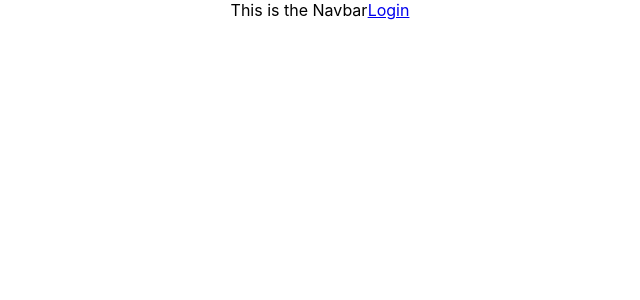
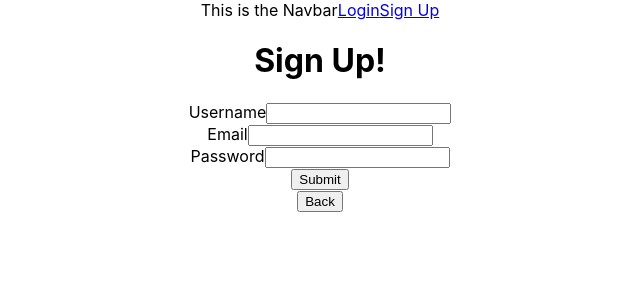
Before and after one commit to antrubbo/we_pick_frontend_new, a React (Create React App) app: page /signup in a window 1280 px wide. Shown: the top 300 px of the page, without its empty margins (320-960 px from the left). Built offline with nearby package versions, Linux system fonts and the light colour scheme; no server answers.

Commit message:
added signup, changes to app, home, login, navbar

```diff
--- a/src/App.js
+++ b/src/App.js
@@ -3,23 +3,16 @@ import { Routes, Route } from 'react-router-dom'
 import Home from './components/Home'
 import Navbar from './components/Navbar'
 import Login from './components/Login';
-// import { useEffect } from 'react';
-// const API = process.env.REACT_APP_API_URL
+import Signup from './components/Signup';
 
 function App() {
-
-  // useEffect(() => {
-  //   fetch(API + "/movies")
-  //   .then(r => r.json())
-  //   .then(movies => console.log(movies))
-  // }, [])
-
   return (
     <div className="App">
       <Navbar />
         <Routes>
+          <Route exact path="/" element={<Home />}/>
           <Route path="/login" element={<Login />}/>
-          <Route exact path="/" element={<Home />}/>
+          <Route path="/signup" element={<Signup />}/>
         </Routes>
     </div>
   );
--- a/src/components/Home.js
+++ b/src/components/Home.js
@@ -1,6 +1,21 @@
+import { useEffect, useState } from "react"
+
+const API = process.env.REACT_APP_API_URL
+
 const Home = () => {
+    const [movies, setMovies] = useState([])
+    console.log(movies)
+
+    useEffect(() => {
+        fetch(API + "/movies")
+        .then(r => r.json())
+        .then(data => {
+            setMovies(data)
+        })
+    }, [setMovies])
+
     return(
-        <div id="home-page">
+        <div id="home">
             <h1>This is the HOME page</h1>
         </div>
     )
--- a/src/components/Login.js
+++ b/src/components/Login.js
@@ -9,11 +9,7 @@ const Login = () => {
         password: ""
     })
 
-    const handleEmail = (evt) => {
-        setUser({ ...user, [evt.target.id]: evt.target.value })
-    }
-
-    const handlePassword = (evt) => {
+    const logInUserDetails = (evt) => {
         setUser({ ...user, [evt.target.id]: evt.target.value })
     }
 
@@ -39,10 +35,10 @@ const Login = () => {
             <h1>This is the LOGIN page</h1>
             <form onSubmit={handleSubmit}>
                 <label htmlFor="email">Email</label>
-                <input onChange={handleEmail} type="text" id="email" value={user.email}/>
+                <input onChange={logInUserDetails} type="text" id="email" value={user.email}/>
                 <br />
                 <label htmlFor="password">Password</label>
-                <input onChange={handlePassword} type="password" id="password" value={user.password}/>
+                <input onChange={logInUserDetails} type="password" id="password" value={user.password}/>
                 <br />
                 <button>Submit</button>
             </form>
--- a/src/components/Navbar.js
+++ b/src/components/Navbar.js
@@ -5,6 +5,7 @@ const Navbar = () => {
         <div id="navbar">
             This is the Navbar
             <Link to="/login">Login</Link>
+            <Link to="/signup">Sign Up</Link>
         </div>
     )
 }
--- /dev/null
+++ b/src/components/Signup.js
@@ -0,0 +1,50 @@
+import { useState } from "react"
+import { Link } from "react-router-dom"
+
+const API = process.env.REACT_APP_API_URL
+
+const Signup = () => {
+    const [user, setUser] = useState({
+        username: "",
+        email: "",
+        password: ""
+    })
+
+    const signUpUserDetails = (evt) => {
+        setUser({ ...user, [evt.target.id]: evt.target.value})
+    }
+
+    const onFormSubmit = (evt) => {
+        evt.preventDefault()
+        fetch(`${API}/register`, {
+            method: "POST",
+            headers: {
+                "Content-Type": "application/json"
+            },
+            body: JSON.stringify(user)
+        })
+        .then(r => r.json())
+        .then(user => console.log(user))
+    }
+
+    return(
+        <div id="signup">
+            <h1>Sign Up!</h1>
+            <form onSubmit={onFormSubmit} id="edit-user-form">
+                <label htmlFor="username">Username</label>
+                <input id="username" type="text" value={user.username} onChange={signUpUserDetails}></input>
+                <br />
+                <label htmlFor="email">Email</label>
+                <input id="email" type="text" value={user.email} onChange={signUpUserDetails}></input>
+                <br />
+                <label htmlFor="password">Password</label>
+                <input id="password" type="password" value={user.password} onChange={signUpUserDetails}></input>
+                <br />
+                <input type="submit"></input>
+            </form>
+            <Link to="/"><button>Back</button></Link>
+        </div>
+    )
+}
+
+export default Signup
```
